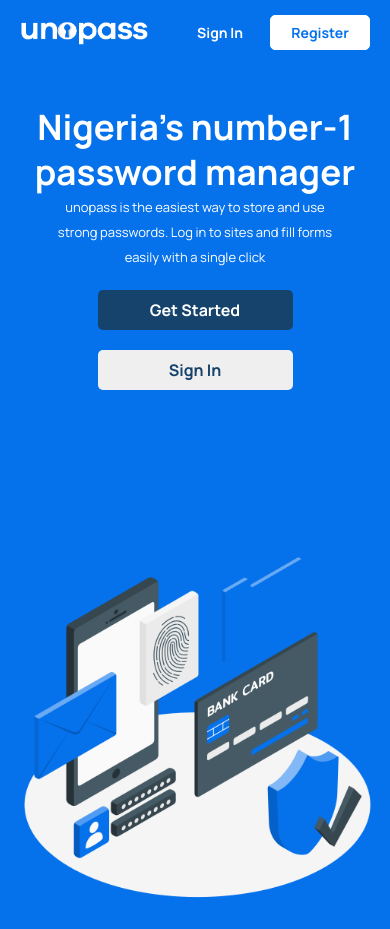
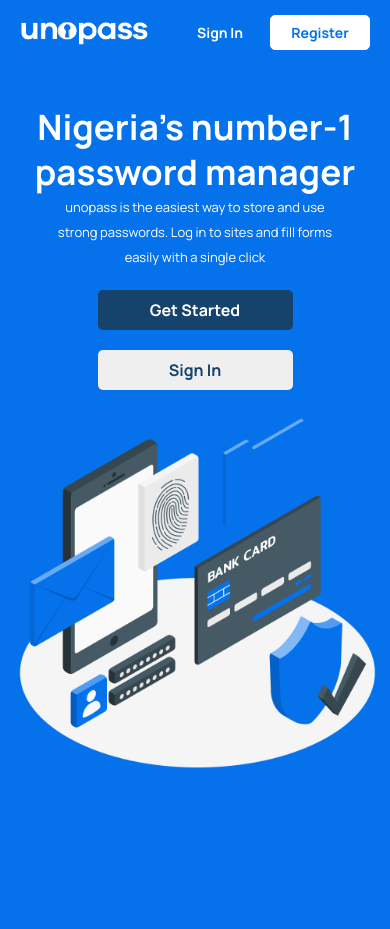
Before and after one commit to donice/unopass, a React (Create React App) app: page / in a window 390 px wide. After the commit the page ends 844 px from the top, so only its background shows below. Built offline with nearby package versions, Linux system fonts and the light colour scheme.

Commit message:
updated view hieght

```diff
--- a/src/components/Hero/Hero.css
+++ b/src/components/Hero/Hero.css
@@ -80,7 +80,7 @@ body {
         flex-direction: column;
         align-items: center;
         margin-left: 0;
-        height: 100vh;
+        height: 80vh;
     }
 
     .Hero--info {
@@ -103,7 +103,7 @@ body {
 
     .Hero--section img {
         margin-top: 0px;
-        width: 380px;
+        width: 390px;
     }
 
     .Hero--btn {
```
